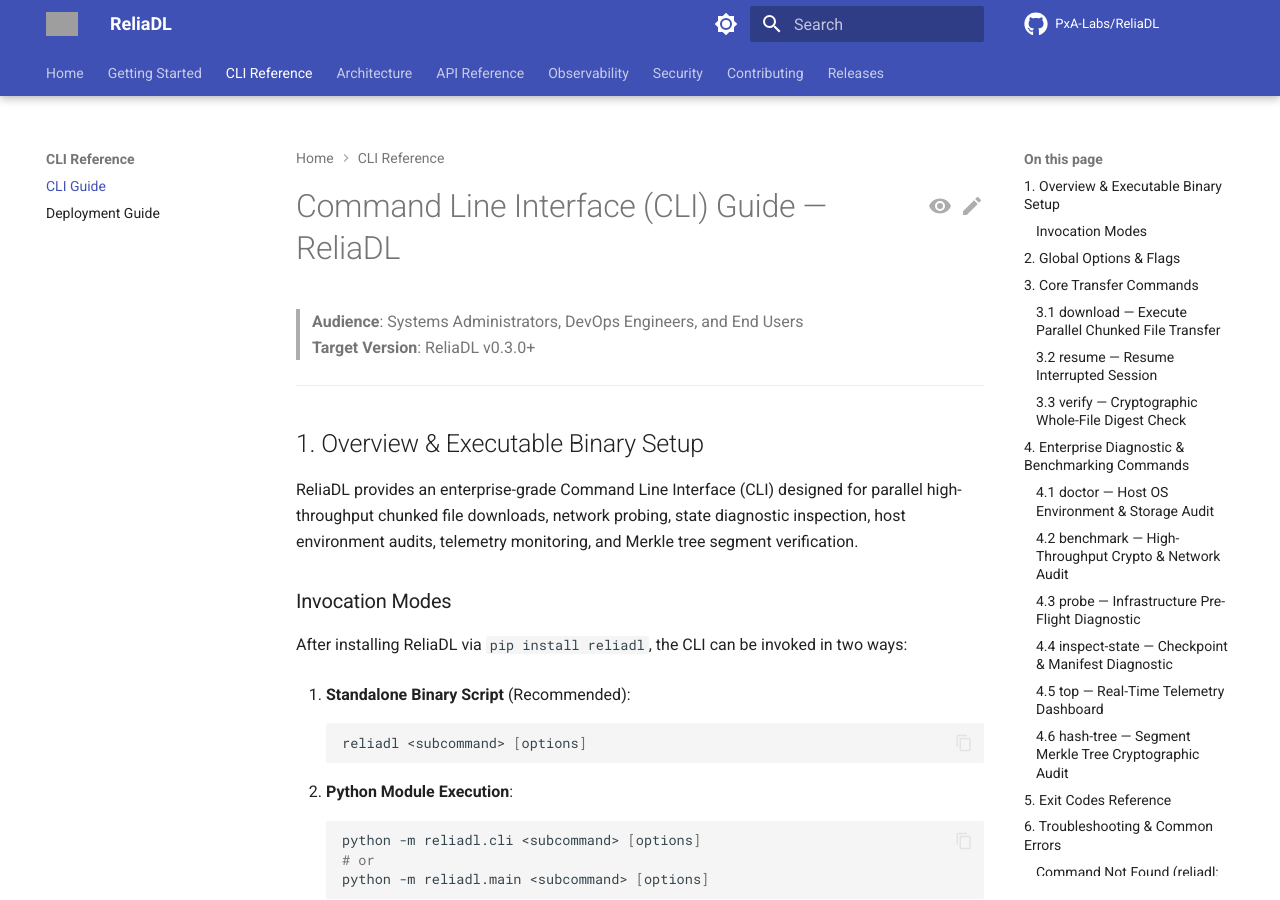
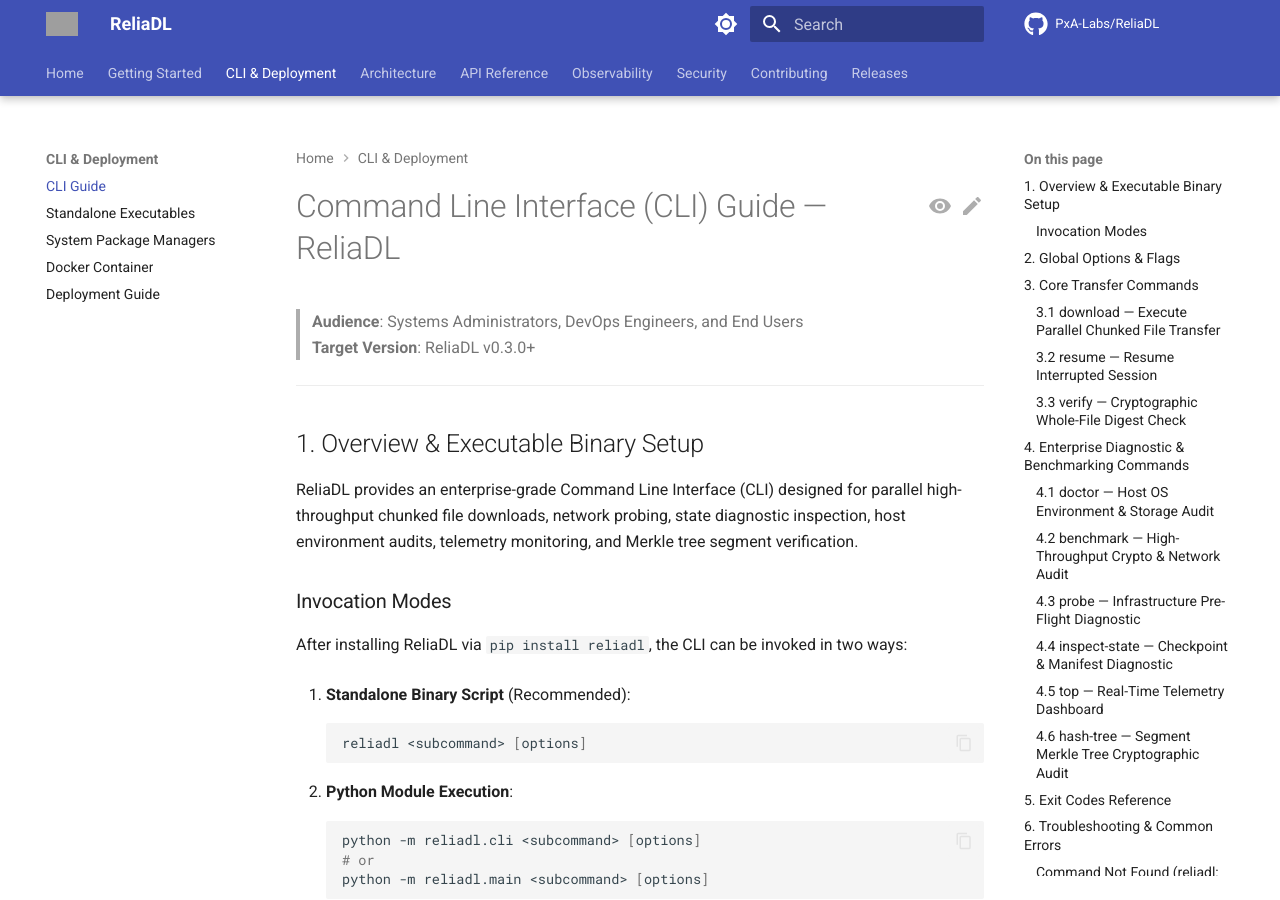
Before and after one commit to PxA-Labs/ReliaDL, an MkDocs documentation site: the page built from docs/CLI_GUIDE.md, in a window 1280 px wide and 900 px high. Built offline with MkDocs 1.6.1 and Material for MkDocs 9.7.7, drawn with Linux system fonts in a browser that asks for light colours; comment, search, counter and statistics services are not loaded; the version menu is left out; some of the changed text lies outside the part shown; grey boxes are pictures that could not be loaded.

Commit message:
fix(packaging): sync Dockerfile, reliadl.spec, and mkdocs.yml with master and reliadl package structure

```diff
--- a/mkdocs.yml
+++ b/mkdocs.yml
@@ -98,8 +98,11 @@
     - Project Overview: PROJECT_OVERVIEW.md
     - User Guide: USER_GUIDE.md
     - FAQ: FAQ.md
-  - CLI Reference:
+  - CLI & Deployment:
     - CLI Guide: CLI_GUIDE.md
+    - Standalone Executables: BINARIES.md
+    - System Package Managers: PACKAGES.md
+    - Docker Container: DOCKER.md
     - Deployment Guide: DEPLOYMENT_GUIDE.md
   - Architecture:
     - System Architecture: ARCHITECTURE.md
```
Also changed, not shown: 2 other files.
